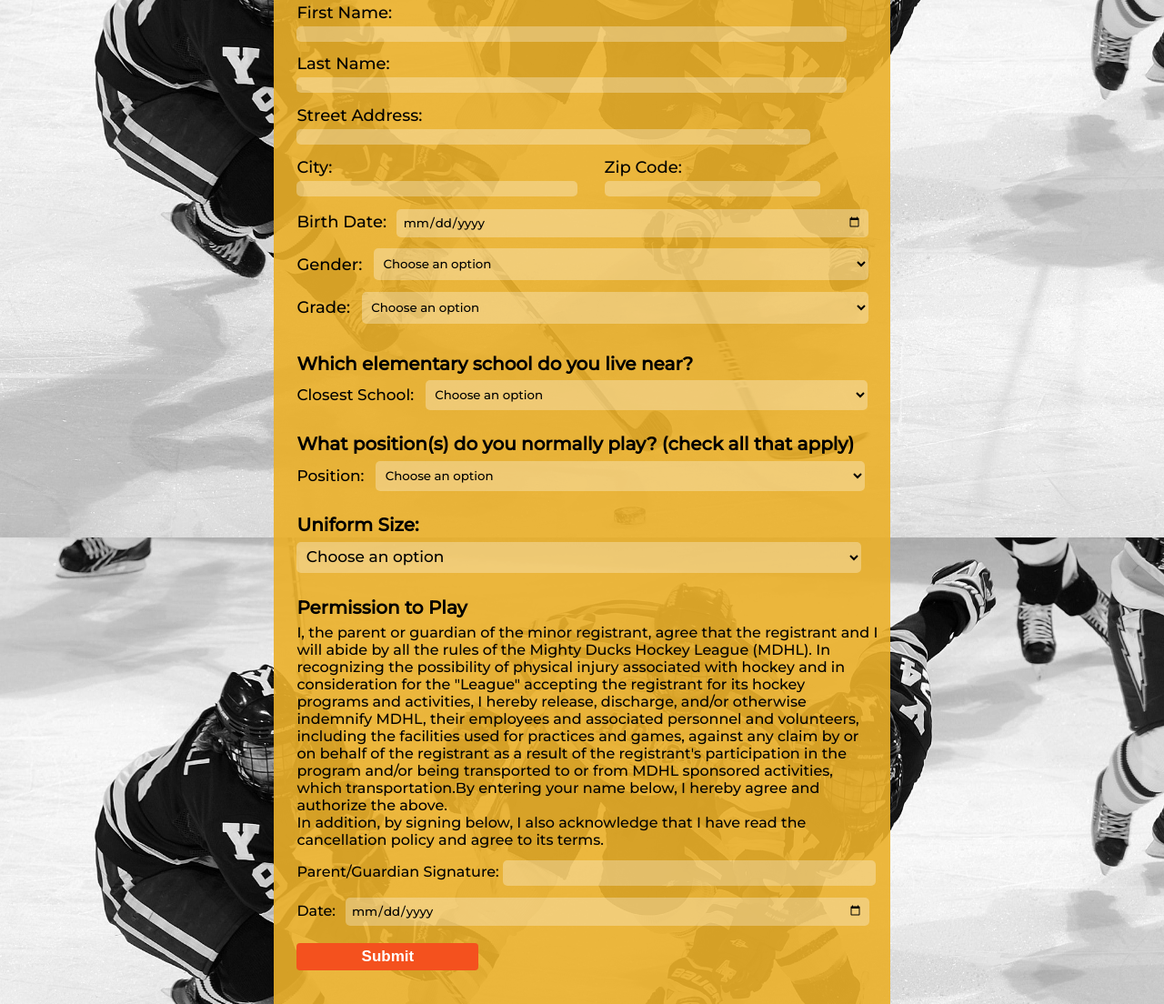
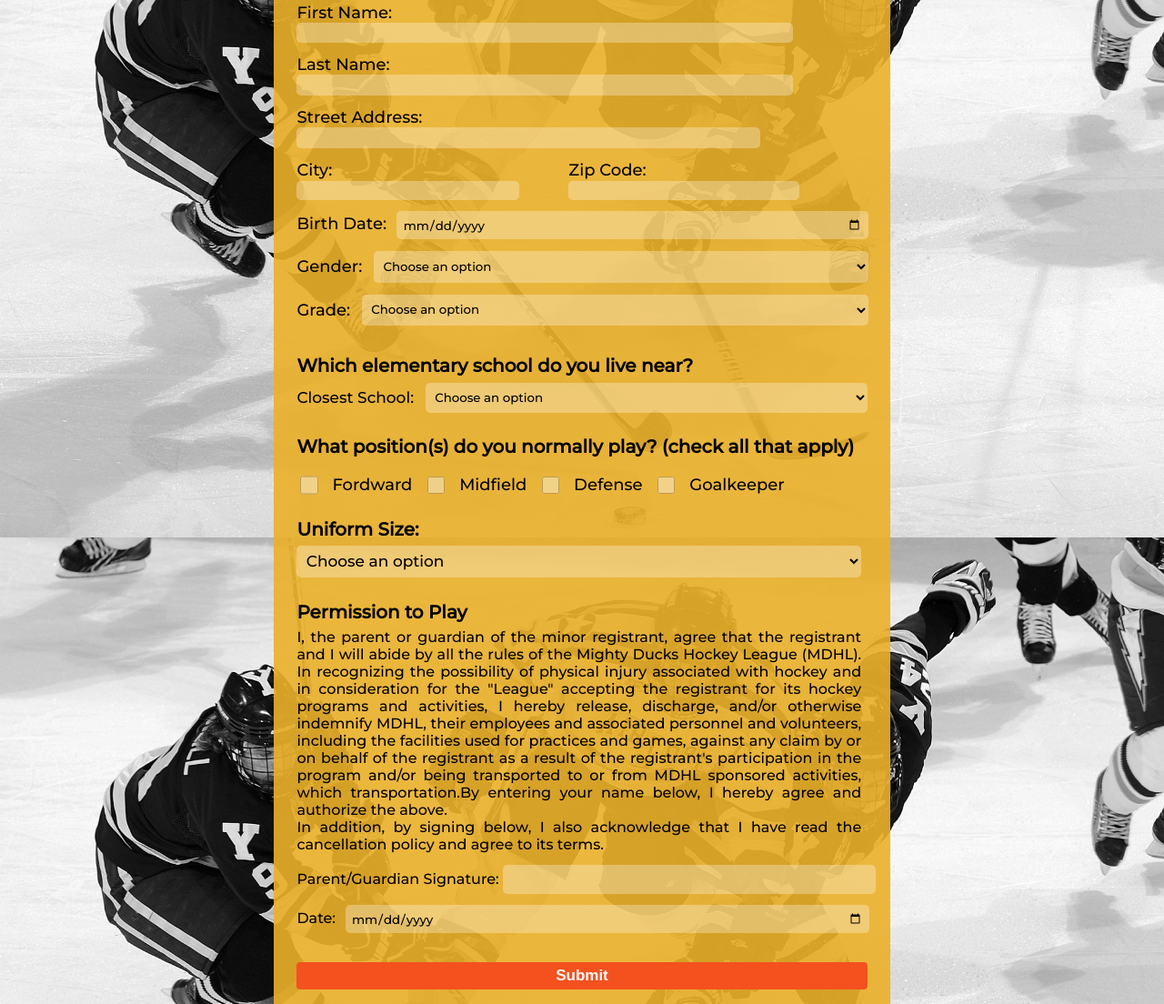
Before and after one commit to catasimonovich4/week-4-task-4-design-3, a plain HTML site: page pages/registration.html in a window 1280 px wide. Shown: the part 262-1366 px from the top of the page at 91% size. Drawn offline with Linux system fonts and the light colour scheme.

Commit message:
:bug:Fix: Add content and styles to Registration page. All pages ready.

```diff
--- a/pages/registration.html
+++ b/pages/registration.html
@@ -60,24 +60,24 @@
                 <div class="form-first-part">
                   <div class="form-part1">
                     <label for="first-name">First Name:</label>
-                    <input type="text" id="firstname" name="firstname" size="73px" required/>
+                    <input type="text" id="firstname" name="firstname" size="58px" required/>
                   </div>
                   <div class="form-part2">
                     <label for="last-name">Last Name:</label>
-                    <input type="text" id="lastname" name="lastname" size="73px" required/>
+                    <input type="text" id="lastname" name="lastname" size="58px" required/>
                   </div>
                   <div class="form-part3">
                     <label for="address">Street Address:</label>
-                    <input type="text" name="address" id="street-addres" size="68px" required/>
+                    <input type="text" name="address" id="street-addres" size="54px" required/>
                   </div>
                   <div class="form-city-zip">
                     <div class="form-part4">
                       <label for="city">City:</label>
-                      <input type="text" name="city" id="city" size="36px" required/>
+                      <input type="text" name="city" id="city" size="25px" required/>
                     </div>
                     <div class="form-part5">
                       <label for="zip">Zip Code:</label>
-                      <input type="text" name="zip" id="zip" size="27px" required/>
+                      <input type="text" name="zip" id="zip" size="26px" required/>
                     </div>
                   </div>
                   <div class="form-part6">
@@ -123,14 +123,14 @@
                   What position(s) do you normally play? (check all that apply)
                 </h3>
                 <div class="position">
-                  <label for="position">Position:</label>
-                  <select id="position" name="position">
-                        <option>Choose an option</option>
-                        <option value="fordward">Fordward</option>
-                        <option value="midfield">Midfield</option>
-                        <option value="defense">Defense</option>
-                        <option value="goalkeeper">Goalkeeper</option>
-                  </select>
+                  <input type="checkbox" id="fordw" name="fordw" value="fordw"/>
+                  <label for="position">Fordward</label>
+                  <input type="checkbox" id="mid" name="mid" value="mid"/>
+                  <label for="position">Midfield</label>
+                  <input type="checkbox" id="def" name="def" value="def"/>
+                  <label for="position">Defense</label>
+                  <input type="checkbox" id="goalk" name="goalk" value="gaolk"/>
+                  <label for="position">Goalkeeper</label>
                 </div>
                 <h3 class="h3-uni">Uniform Size:</h3>
                 <div class="uniform">
@@ -145,6 +145,7 @@
                     <option value="xl">Extra Large</option>
                   </select>
                 </div>
+                <div class="perm-to-play">
                   <h3 class="h3-ptoplay">Permission to Play</h3>
                   <div class="ptoplay">
                     <p>I, the parent or guardian of the minor registrant, agree that the
@@ -174,6 +175,7 @@
                         <input type="date" id="signdate" name="pertoplay" required/>
                       </div>
                   </div>
+                </div>
               </form>
               <div class="form-button">
                 <button class="form-b" type="submit" style="vertical-align:middle"><span>Submit</span></button>
--- a/styles/mdhl_3.css
+++ b/styles/mdhl_3.css
@@ -279,7 +279,10 @@ h4 {
 
 .ol-li-rules {
   padding-bottom: 20px;
+  padding-right: 2%;
   margin-top: 0px;
+  text-align: justify;
+  text-justify: inter-word;
 }
 
 .rules-text2 {
@@ -367,11 +370,11 @@ header {
 }
 .group-info1 {
   margin: 1%;
+  text-align: justify;
 }
 
 .group-info1 > p {
   display: inline;
-
 }
 
 .h2GI-container {
@@ -744,7 +747,7 @@ iframe {
 .form-section {
   display: flex;
   justify-content: center;
-  height: 185vh;
+  height: 180vh;
 }
 
 .form-container {
@@ -777,8 +780,16 @@ form {
   padding: 0% 2% 2% 0%;
 }
 
+.form-part1 > input {
+padding: 0.3%;
+}
+
 .form-part2 {
   padding: 0% 0% 2% 0%;
+}
+
+.form-part2 > input {
+  padding: 0.3%;
 }
 
 .form-part3 {
@@ -786,8 +797,13 @@ form {
   width: 100%;
 }
 
+.form-part3 > input {
+  padding: 0.3%;
+}
+
 .form-city-zip {
   display: flex;
+
 }
 
 .form-part4 {
@@ -871,20 +887,19 @@ form {
 .position {
   display: flex;
   margin-top: 1%;
-  margin-bottom: 4%;
 }
 
-.position > select {
-  display: inline;
-  font-family: unset;
-  padding: 1%;
-  margin-left: 1%;
-  width: 84%;
+.position > input {
+  padding: 3%;
+  width: 3%;
+  opacity: 0.4;
+  background-color: rgb(255, 255, 255, 0.3);
+  cursor: pointer;
 }
 
 .position > label {
-  padding: 1% 1% 1% 0%;
-  font-size: 17px;
+  padding: 2%;
+  font-size: 18px;
 }
 
 .uniform {
@@ -906,21 +921,24 @@ form {
   margin-bottom: 0%;
 }
 
+.pertoplay {
+  display: flex;
+  flex-direction: column;
+  margin-top: 2%;
+  margin-bottom: 3%;
+}
+
 .ptoplay > p {
   padding: 0%;
+  padding-right: 3%;
   margin: 0%;
+  text-align: justify;
+  text-justify: inter-word;
 }
 
 .h3-ptoplay {
   margin-top: 2%;
   margin-bottom: 1%;
-}
-
-.pertoplay {
-  display: flex;
-  flex-direction: column;
-  margin-top: 2%;
-  margin-bottom: 3%;
 }
 
 .pertop-1 > input{
@@ -940,6 +958,8 @@ input[type=text] {
   border-radius: 5px;
   border: none;
   background-color: rgb(255, 255, 255, 0.3);
+  font-family: unset;
+  font-size: 16px;
 }
 
 input[type=date] {
@@ -963,7 +983,8 @@ select {
   text-align: center;
   font-size: 17px;
   padding: 5px;
-  width: 200px;
+  margin-top: 2%;
+  width: 98%;
   transition: all 0.5s;
   cursor: pointer;
   margin-bottom: 2%;
```
Lines whose indentation alone changed are shown as unchanged.
